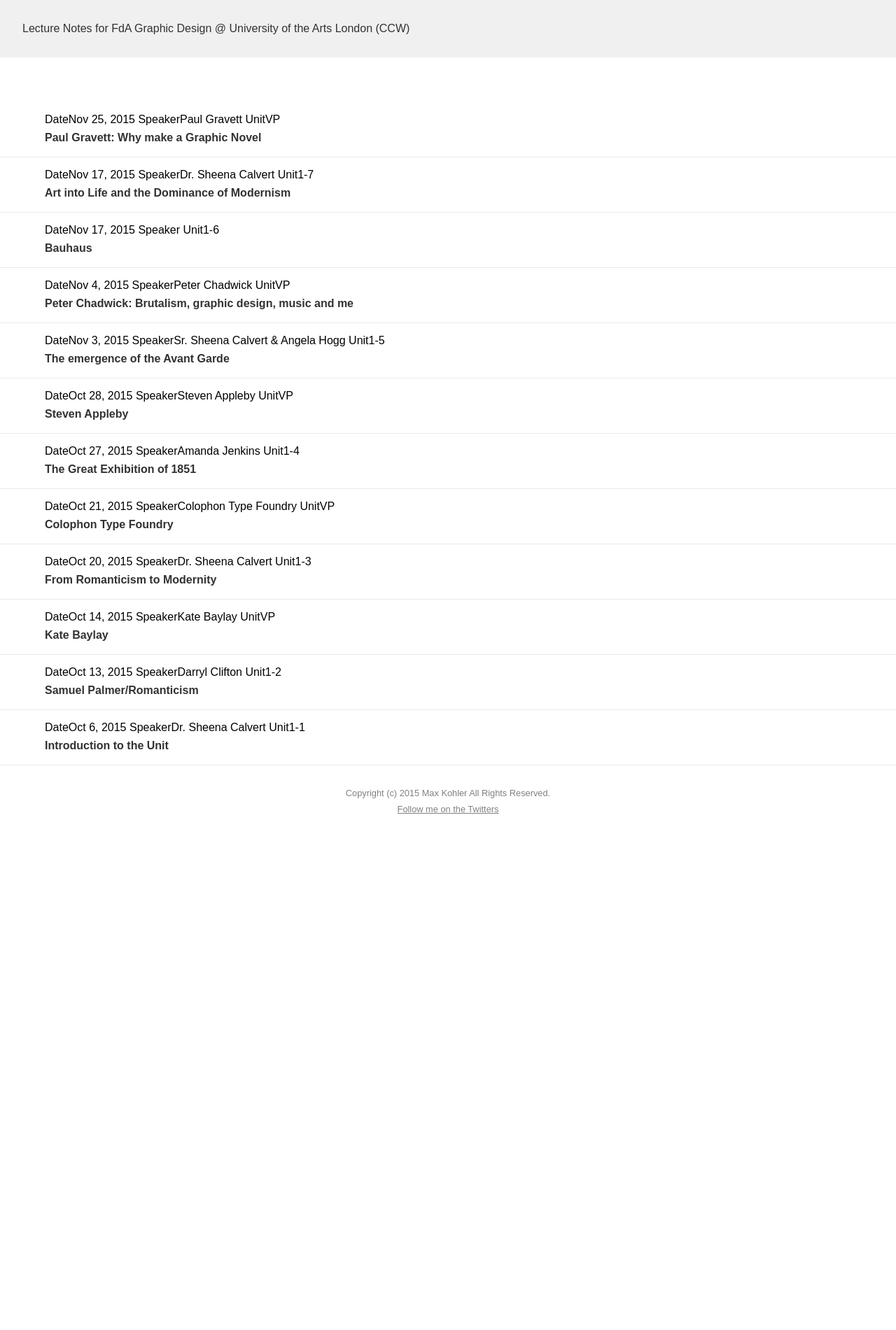
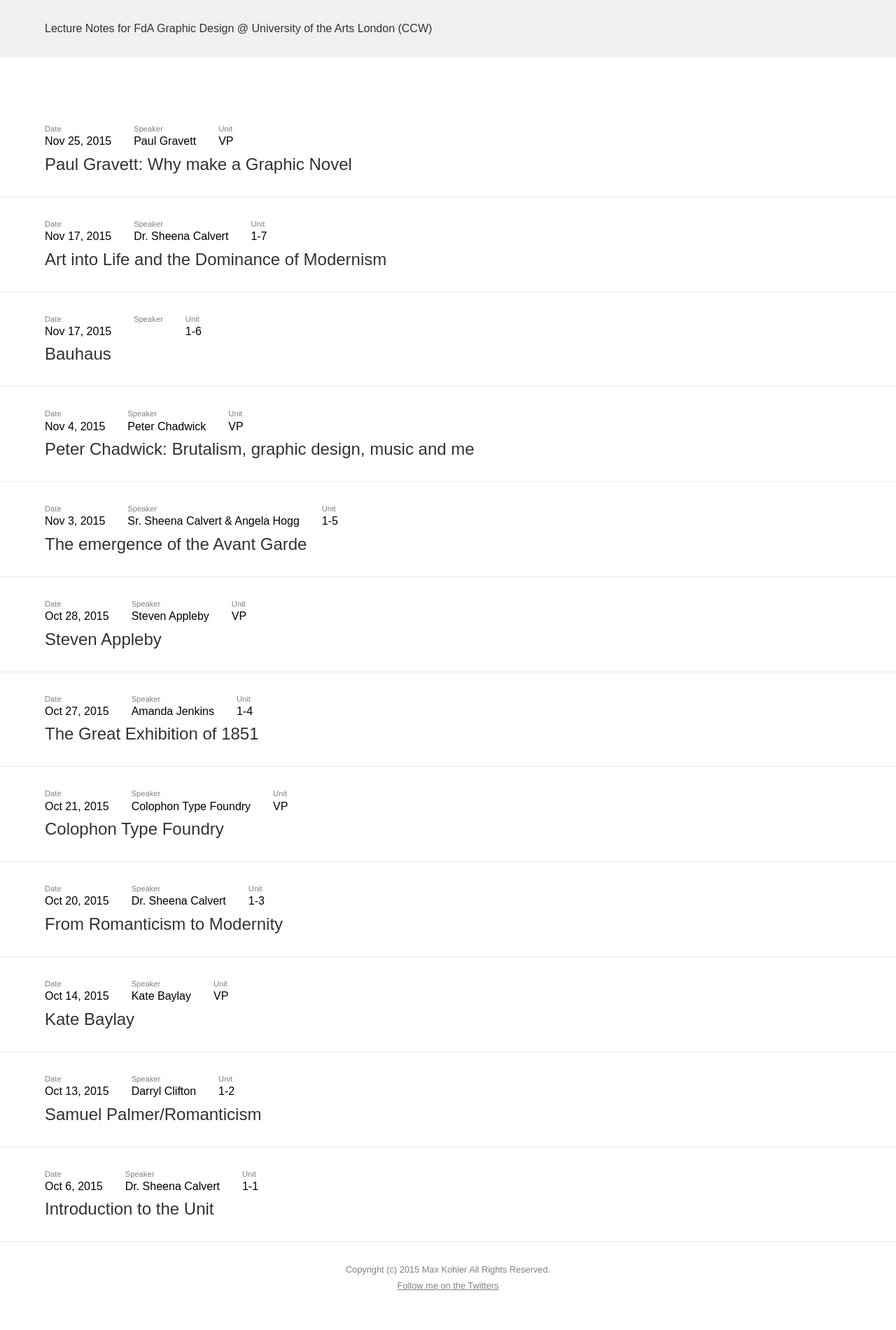
Before and after one commit to awesomephant/notes, a Jekyll site: the page built from index.html, in a window 1280 px wide. Shown: the whole page at 70% size. Built offline with Jekyll 4.4.1, drawn with Linux system fonts in a browser that asks for light colours; before the commit the page ends 1220 px from its top, so only the background shows below that.

Commit message:
add meta data styling

```diff
--- a/_sass/_layout.scss
+++ b/_sass/_layout.scss
@@ -3,9 +3,25 @@
   text-decoration: none;
 }
 .site-header {
-  padding: 2rem;
+  padding: 2rem 5%;
   background: rgb(240,240,240);
 }
+
+.post-list-meta {
+  display: flex;
+}
+
+.post-meta-item {
+  margin-right: 2rem;
+}
+
+.post-meta-title {
+  font-size: .7rem;
+  display: block;
+  color: gray;
+  margin-bottom: .2rem;
+}
+
 .post-list {
   list-style: none;
   padding-top: 5%;
@@ -14,16 +30,27 @@
 
  .post-list-post {
    padding-left: 5%;
-   padding-top: 1rem;
-   padding-bottom: 1rem;
+   padding-top: 2rem;
+   padding-bottom: 2rem;
    border-bottom: 1px solid $lightgray;
+
+   h2 {
+     font-weight: normal
+   }
  }
 
  .post-list-link {
    color: $black;
+   margin-top: .6rem;
+   display: block;
    text-decoration: none;
-   font-size: 1rem;
+   font-size: 1.5rem;
+
+   &:hover, &:focus {
+     text-decoration: underline;
+   }
  }
+
 .post {
   margin-bottom: 2rem;
 }
@@ -68,6 +95,9 @@
   }
 }
 
+.post-unit {
+  color: rgba($black, .6);
+}
 .post-header {
   padding: 2rem;
   border-bottom: 1px solid rgb(220,220,220);
```
